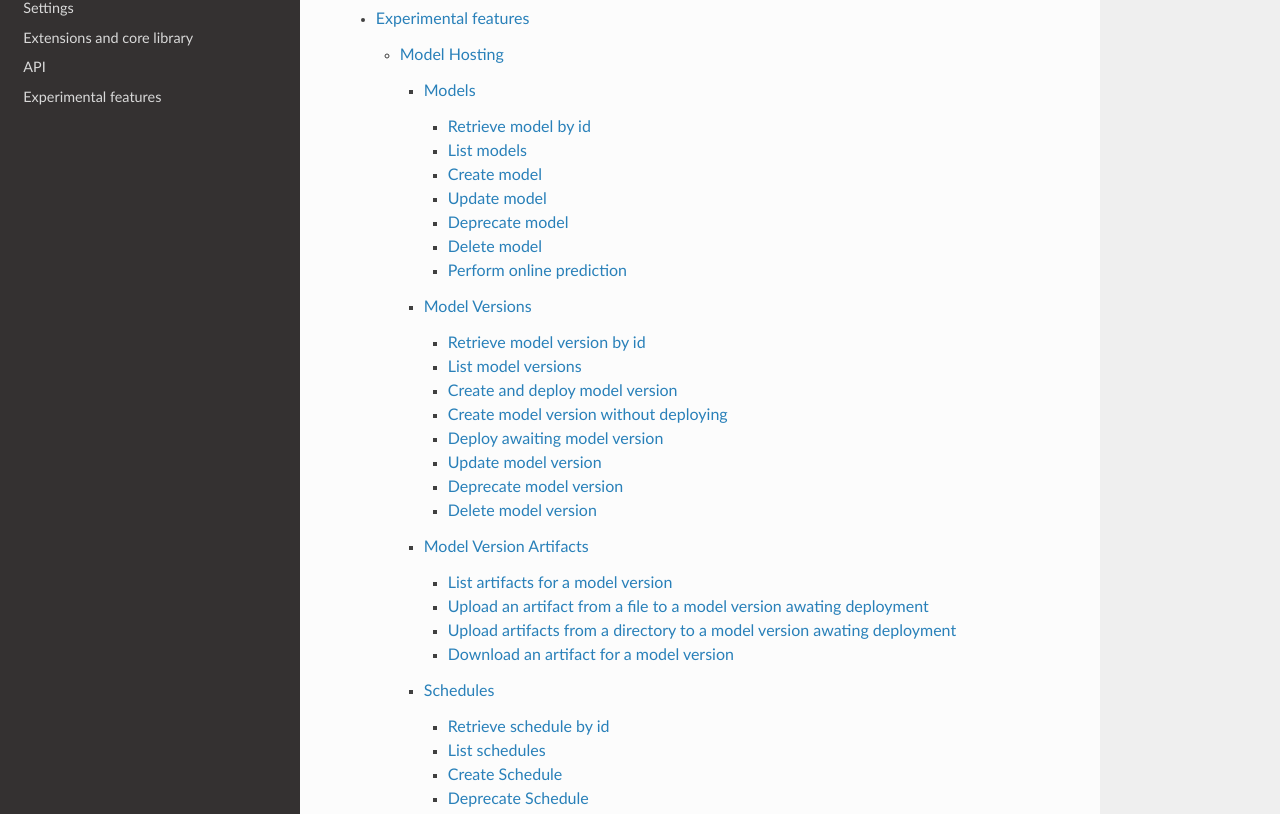
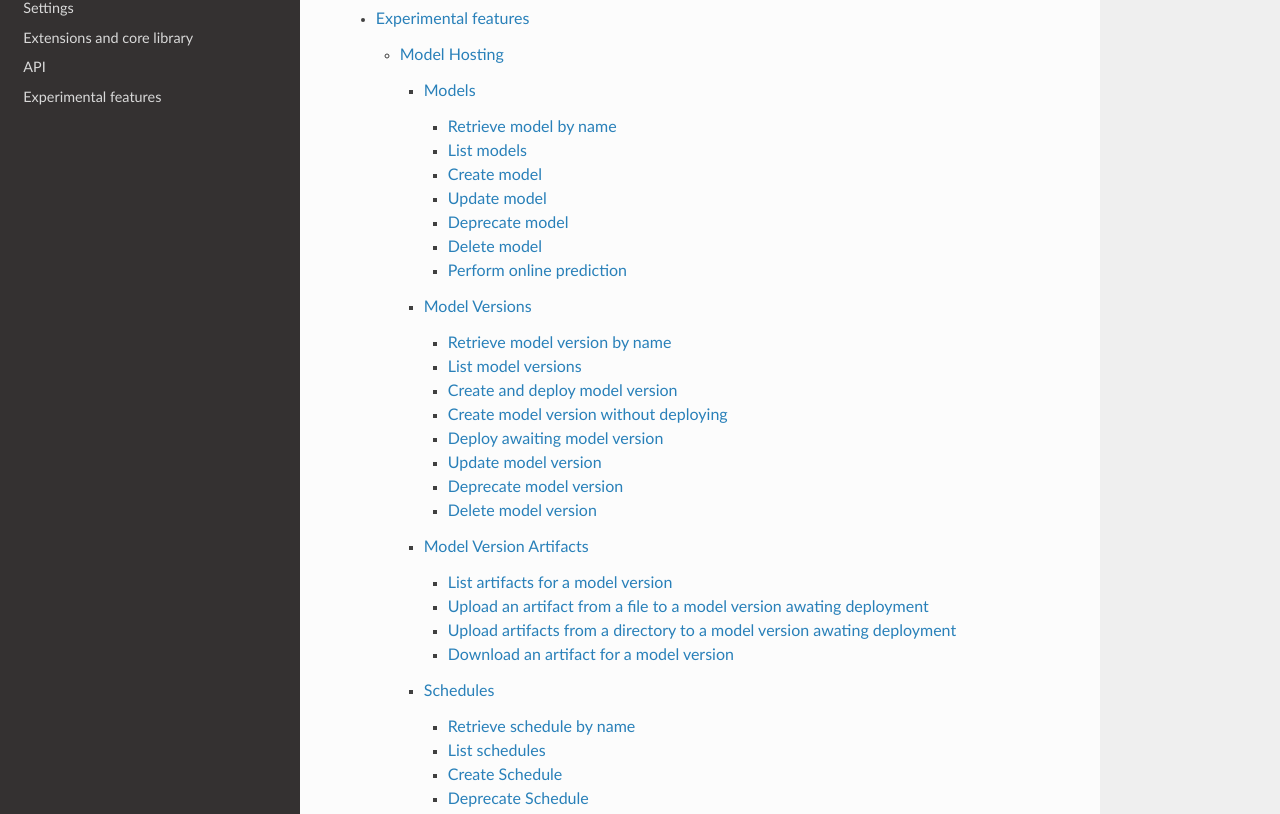
Before and after one commit to cognitedata/cognite-sdk-python, a Sphinx documentation site: the page built from docs/source/index.rst, in a window 1280 px wide and 1400 px high, scrolled down 5286 px. Shown: the part 141-955 px from the top of the window. Built offline with Sphinx 7.4.7 and the Read the Docs theme 2.0.0, drawn with Linux system fonts in a browser that asks for light colours.

Commit message:
Correct headers in documentation for models, versions and schedules (#611)
* Correct headers in documentation for models, model versions and schedules.

* Remove change from CHANGELOG.md

* Increase underline length

```diff
--- a/docs/source/cognite.rst
+++ b/docs/source/cognite.rst
@@ -873,8 +873,8 @@ Model Hosting
 
 Models
 ^^^^^^
-Retrieve model by id
-~~~~~~~~~~~~~~~~~~~~
+Retrieve model by name
+~~~~~~~~~~~~~~~~~~~~~~
 .. automethod:: cognite.client._api.model_hosting.models.ModelsAPI.get_model
 
 List models
@@ -904,8 +904,8 @@ Perform online prediction
 
 Model Versions
 ^^^^^^^^^^^^^^
-Retrieve model version by id
-~~~~~~~~~~~~~~~~~~~~~~~~~~~~
+Retrieve model version by name
+~~~~~~~~~~~~~~~~~~~~~~~~~~~~~~
 .. automethod:: cognite.client._api.model_hosting.versions.ModelVersionsAPI.get_model_version
 
 List model versions
@@ -958,8 +958,8 @@ Download an artifact for a model version
 
 Schedules
 ^^^^^^^^^
-Retrieve schedule by id
-~~~~~~~~~~~~~~~~~~~~~~~
+Retrieve schedule by name
+~~~~~~~~~~~~~~~~~~~~~~~~~
 .. automethod:: cognite.client._api.model_hosting.schedules.SchedulesAPI.get_schedule
 
 List schedules
```
